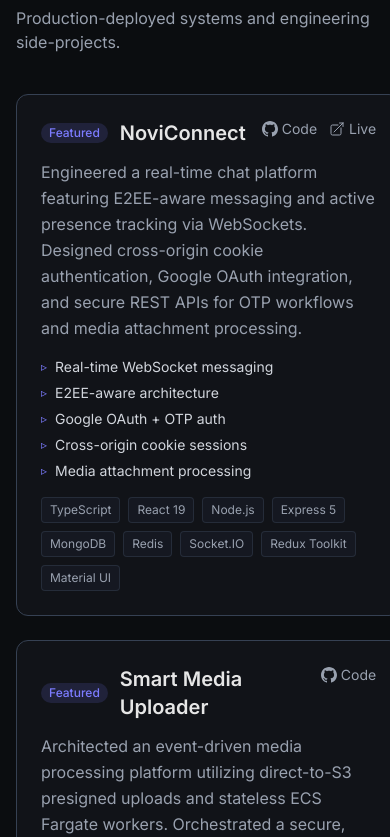
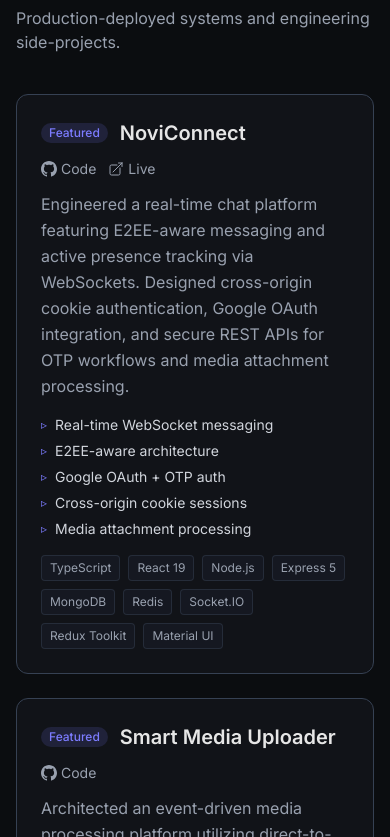
Before and after one commit to 009-KumarJi/portfolio, a Next.js app: page / in a window 390 px wide. Shown: the part 3147-3984 px from the top of the page. Built offline with nearby package versions, Linux system fonts and the light colour scheme.

Commit message:
Fix ProjectCard content layout so headers stack and wrap nicely on mobile screens

```diff
--- a/components/projects/ProjectCard.tsx
+++ b/components/projects/ProjectCard.tsx
@@ -42,8 +42,8 @@
       }`}
     >
       {/* Header */}
-      <div className="flex items-start justify-between mb-1 gap-4">
-        <div className="flex items-center gap-3">
+      <div className="flex flex-col sm:flex-row sm:items-start justify-between mb-2 gap-3 sm:gap-4">
+        <div className="flex items-center gap-3 flex-wrap">
           {featured && (
             <span className="text-xs px-2 py-0.5 bg-[var(--accent-muted)] text-[var(--accent)] rounded-full font-medium">
               Featured
```
